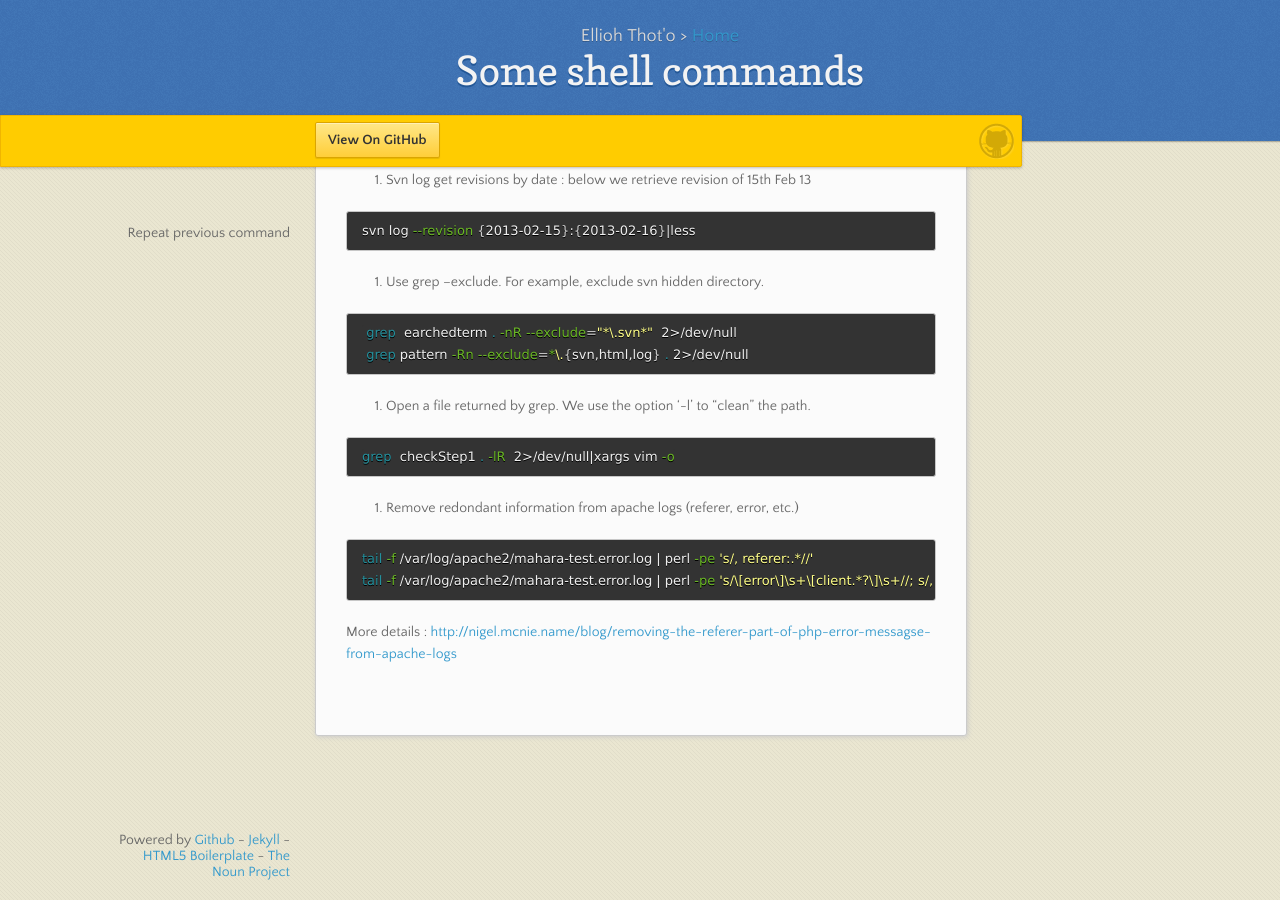
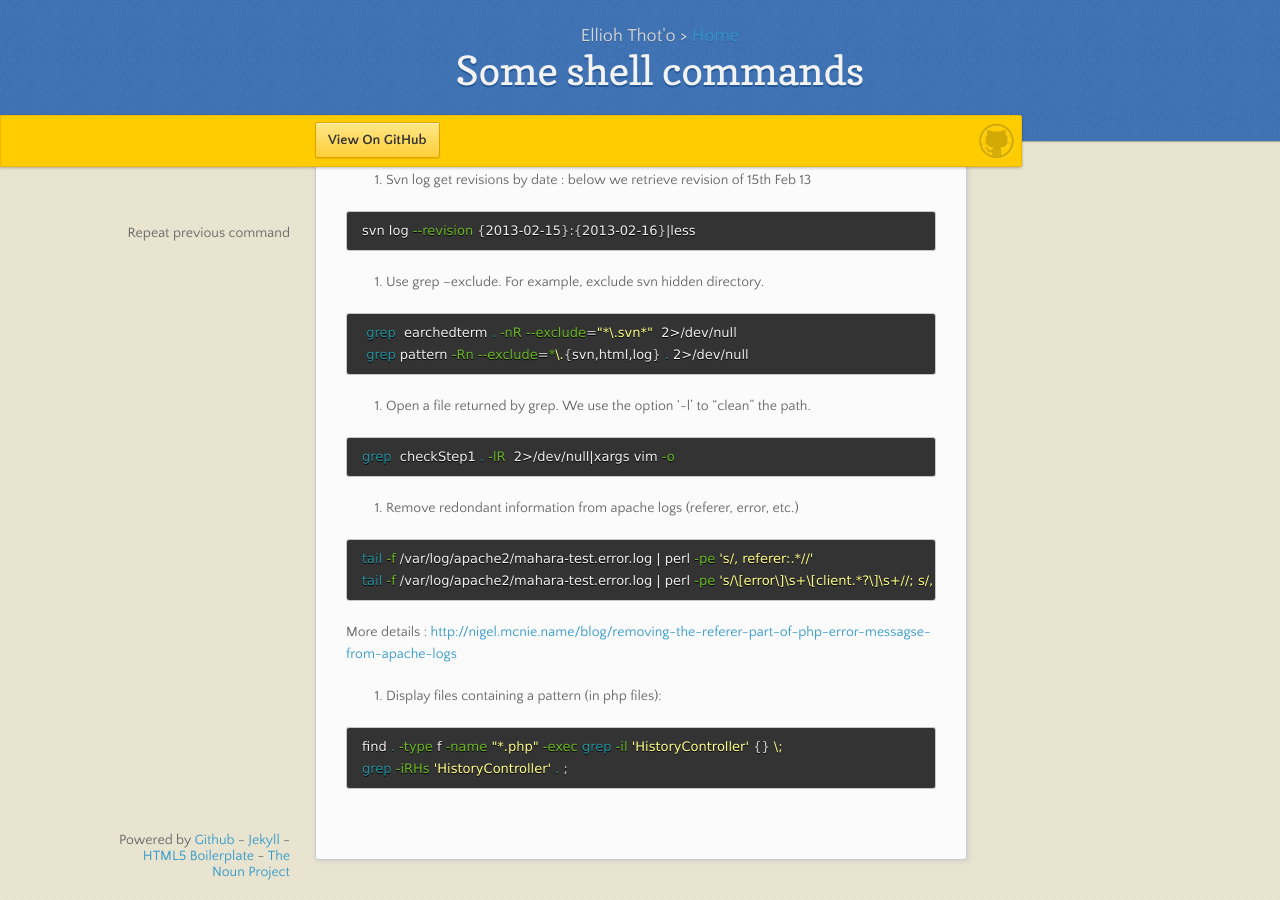
Before and after one commit to ellioh-thoto/ellioh-thoto.github.com, a Jekyll site: the page built from _posts/2013-02-15-shell_commands.md, in a window 1280 px wide and 900 px high, scrolled down 608 px. Built offline with Jekyll 4.4.1, drawn with Linux system fonts in a browser that asks for light colours; nearby versions of some CDN libraries.

Commit message:
update post

```diff
--- a/_posts/2013-02-15-shell_commands.md
+++ b/_posts/2013-02-15-shell_commands.md
@@ -59,3 +59,9 @@ tail -f /var/log/apache2/mahara-test.error.log | perl -pe 's/, referer:.*//'
 tail -f /var/log/apache2/mahara-test.error.log | perl -pe 's/\[error\]\s+\[client.*?\]\s+//; s/, referer:.*//'
 {% endhighlight %}
 More details : [http://nigel.mcnie.name/blog/removing-the-referer-part-of-php-error-messagse-from-apache-logs](http://nigel.mcnie.name/blog/removing-the-referer-part-of-php-error-messagse-from-apache-logs)
+
+10. Display files containing a pattern (in php files):
+{% highlight bash %}
+find . -type f -name "*.php" -exec grep -il 'HistoryController' {} \;
+grep -iRHs 'HistoryController' . ;
+{% endhighlight %}
```
